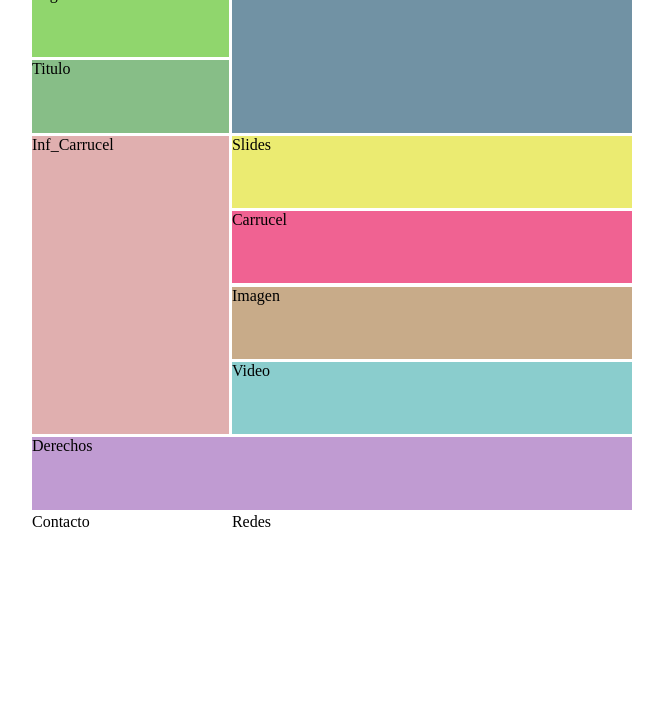
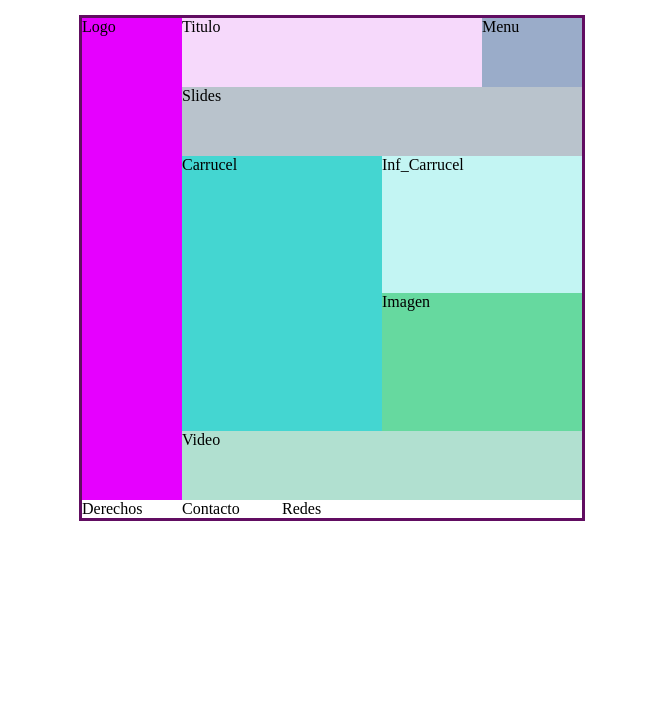
Before and after one commit to DeboraAlejandraGarciaCruz/TEMPLATES, a plain HTML site: page index.html in a window 1280 px wide. Shown: the part 82-800 px from the top of the page, without its empty margins (308-971 px from the left). Drawn offline with Linux system fonts and the light colour scheme; files that its build step writes are made by us from their sources.

Commit message:
Add files via upload

```diff
--- a/estilo.css
+++ b/estilo.css
@@ -1,136 +1,76 @@
 *{
-    margin: 0;
-    padding: 0;
+margin: 0;
+padding: 0;
 }
+
 h1{
-    text-align: center;
-    margin-top: 30px;
+text-align: center;
+margin-top: 30px;
+margin-bottom: 30px;
 }
 
 .content-grid{
     display: grid;
+    grid: 1fr 1fr 1fr 1fr 1fr 1fr 1fr/ 1fr 1fr 1fr 1fr 1fr;
+    width: 500px;
+    height: 500px;
+    border: 3px solid rgb(97, 13, 97);
     margin: 0 auto;
-    grid-template-areas:
-    'titulo   titulo   menu   menu'
-    'slide   slide    slide    slide'
-    'carrucel     carrucel    carru-info  carru-info'
-    'imagen imagen  imagen  imagen'
-    'video    video    video    video'
-    'derechos   derechos    derechos    derechos'
-    'contacto     contacto    contacto   contacto'
-    ;
-    width: 500px;
-    height: 400px;
-    gap: .2em;
+}
+.contenido:nth-child(1){
+    background: rgb(230, 0, 255);
+    grid-area: 1/ 1 / 8 / 2;
 }
 
-.contenido:nth-child(1){
-    background: rgb(144, 214, 109);
-    grid-area: titulo;
-}
 .contenido:nth-child(2){
-    background: rgb(135, 190, 135);
-    grid-area: menu;
-}
-.contenido:nth-child(3){
-    background: rgb(113, 146, 164);
-    grid-area: slide;
-}
-.contenido:nth-child(4){
-    background: #ebeb71;
-    grid-area: carrucel;
-}
-.contenido:nth-child(5){
-    background: #F06292;
-    grid-area: carru-info;
-}
-.contenido:nth-child(6){
-    background: rgb(224, 175, 175);
-    grid-area: imagen;
-}
-.contenido:nth-child(7){
-    background: rgb(200, 171, 137);
-    grid-area: video;
-}
-.contenido:nth-child(8){
-    background: rgb(138, 205, 205);
-    grid-area: derechos;
-}
-.contenido:nth-child(9){
-    background: rgb(192, 155, 210);
-    grid-area: contacto;
+    background: rgba(246, 214, 251, 0.908);
+    grid-area: 1/ 2 / 2 / 5;
 }
 
+.contenido:nth-child(3){
+    background: rgba(145, 164, 196, 0.908);
+    /*grid-row: 1/2  ;
+    grid-column: 5/6;*/
 
-    @media screen and (min-width:577px){
-        .content-grid{
-            display: grid;
-            margin: 0 auto;
-            grid-template-areas:
-            'titulo   menu   menu   menu'
-            'slide   slide    slide    slide'
-            'carrucel       carrucel    carrucel    carrucel'
-            'carru-info carru-info  imagen  imagen'
-            'video    video    derechos    derechos'
-            'contacto     contacto    contacto   contacto'
-            ;
-            width: 500px;
-            height: 400px;
-            gap: .2em;
-        }
+    grid-area: 1/ 5 / 2 / 6;
+}
 
+.contenido:nth-child(4){
+    background: rgba(178, 190, 199, 0.908);
+    /*grid-row: 2/3  ;
+    grid-column: 2/6;*/
+
+    grid-area: 2/ 2 /3/ 6;
 }
-@media screen and (min-width:576px){
-    .content-grid{
-        display: grid;
-        margin: 0 auto;
-        grid-template-areas:
-        'titulo   menu   menu   menu'
-        'slide   slide    slide    slide'
-        'carrucel       carrucel    carrucel    carrucel'
-        'carru-info carru-info  imagen  imagen'
-        'video    video    derechos    derechos'
-        'contacto     contacto    contacto   contacto'
-        ;
-        width: 500px;
-        height: 400px;
-        gap: .2em;
-    }
 
+.contenido:nth-child(5){
+    background: rgba(50, 210, 205, 0.908);
+    /*grid-row: 3/7  ;
+    grid-column: 2/4;*/
+
+    grid-area: 3/ 2 /7/ 4;
 }
-@media screen and (min-width:768px){
-    .content-grid{
-        display: grid;
-        margin: 0 auto;
-        grid-template-areas:
-        'titulo   menu   menu   menu'
-        'slide   slide    slide    slide'
-        'carrucel       carrucel    carrucel    carrucel'
-        'carru-info carru-info  imagen  imagen'
-        'video    video    derechos    derechos'
-        'contacto     contacto    contacto   contacto'
-        ;
-        width: 500px;
-        height: 400px;
-        gap: .2em;
-    }
 
+.contenido:nth-child(6){
+    background: rgba(189, 244, 242, 0.908);
+    /*grid-row: 3/5  ;
+    grid-column: 4/6;*/
+
+    grid-area: 3/ 4 /5/ 6;
 }
-@media screen and (min-width:769px){
-    .content-grid{
-        margin: 0 auto;
-        display: grid;
-        grid-template-areas:
-        'titulo   slide   slide   slide'
-        'menu   slide    slide    slide'
-        'imagen       carrucel    carrucel    carrucel'
-        'imagen       carru-info    carru-info    carru-info'
-        'imagen       video    video    video'
-        'imagen       derechos    derechos    derechos'
-        'contacto     contacto    contacto   contacto'
-        ;
-        width: 600px;
-        height: 600px;
-    }
 
+.contenido:nth-child(7){
+    background: rgba(87, 214, 150, 0.908);
+    /*grid-row: 5/7  ;
+    grid-column: 4/6;*/
+
+    grid-area: 5/ 4 /7/ 6;
 }
+
+.contenido:nth-child(8){
+    background: rgba(170, 221, 204, 0.908);
+    /*grid-row: 7/8  ;
+    grid-column: 2/6;*/
+
+    grid-area: 7/ 2 / 8/ 6;
+}
```
